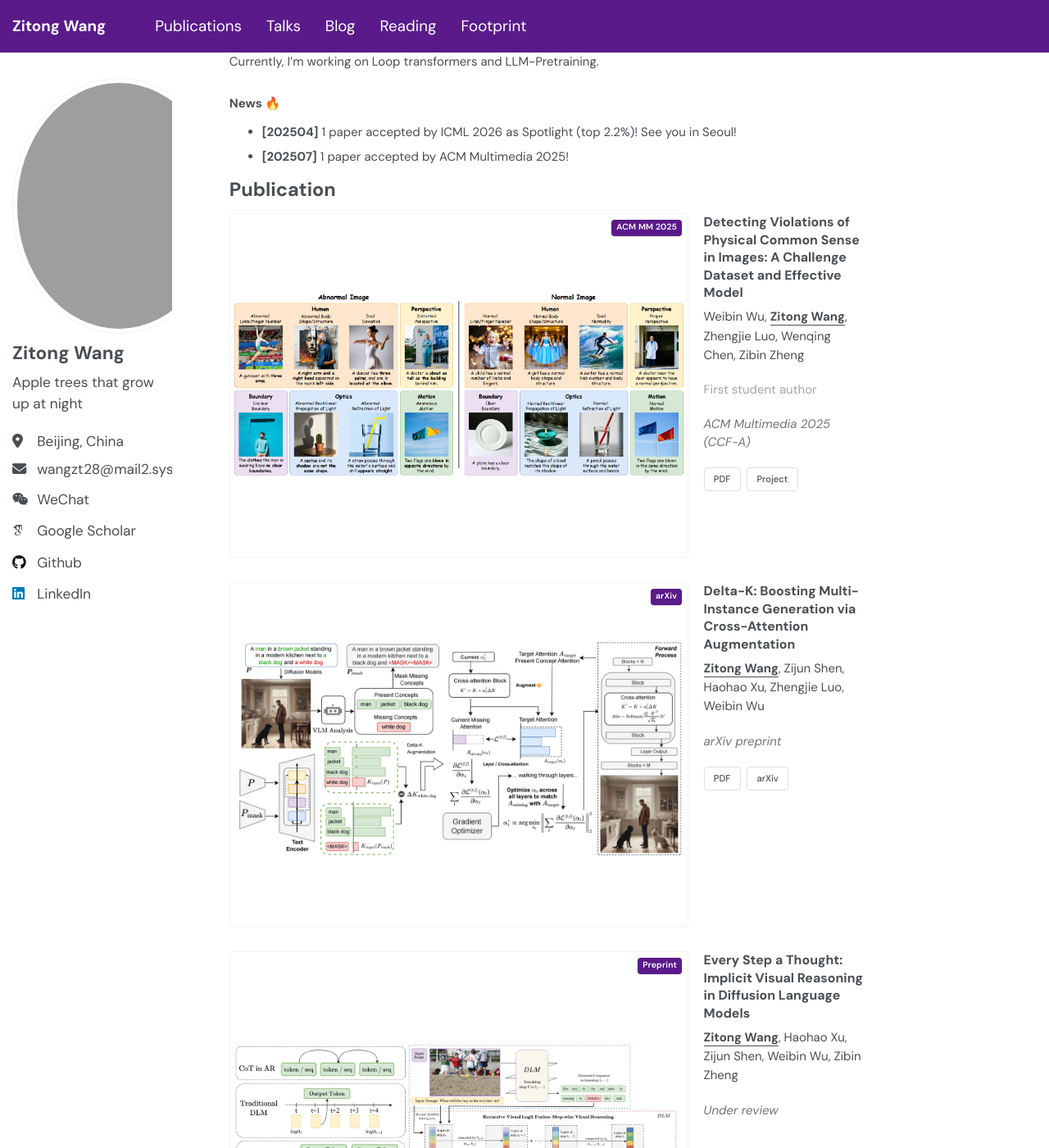
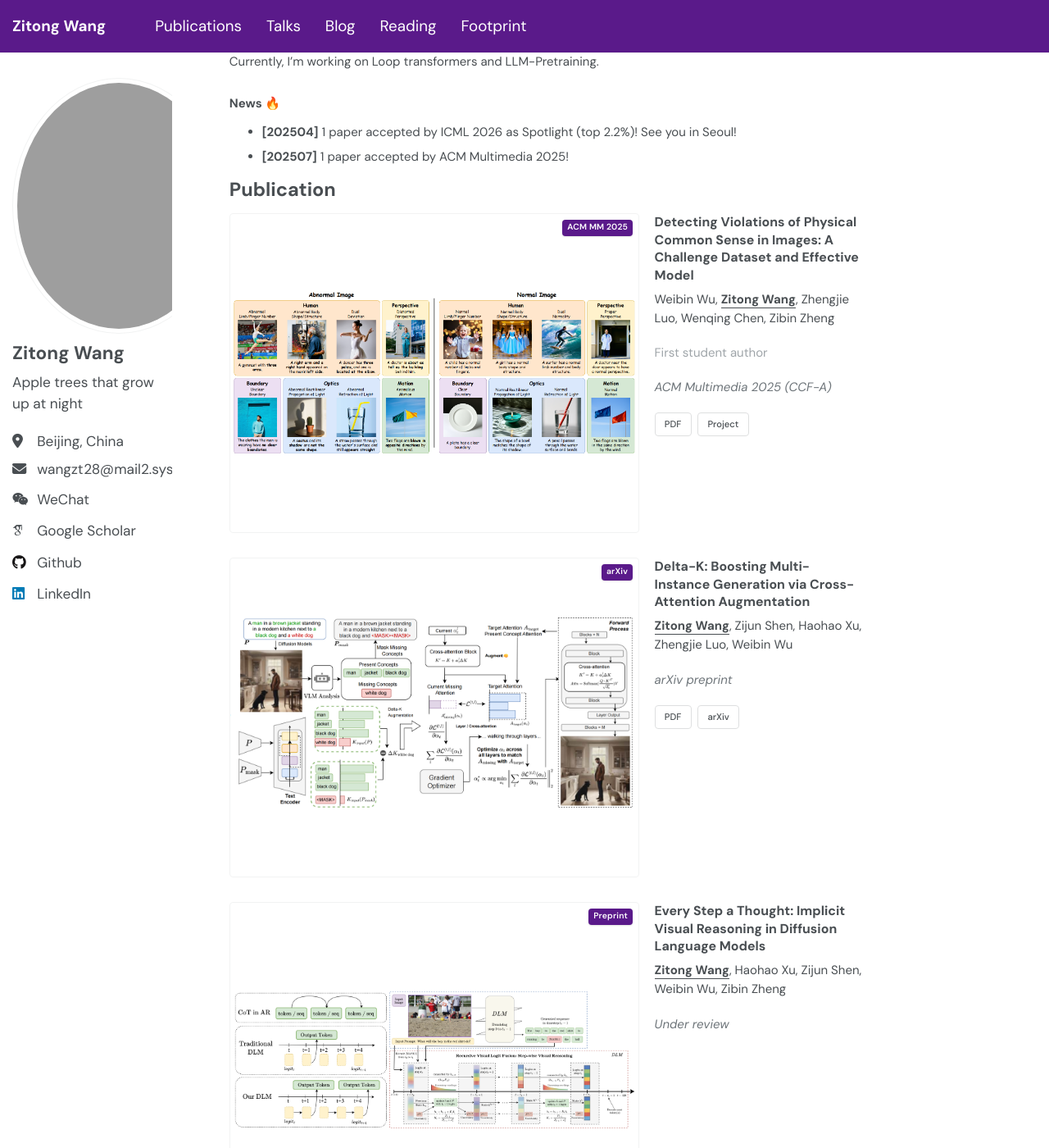
Before and after one commit to ZitongWang018/ZitongWang018.github.io, a Jekyll site: the page built from _pages/about.md, in a window 1280 px wide and 1400 px high, scrolled down 192 px. Shown: the whole window at 82% size. Built offline with Jekyll 4.4.1, drawn with Linux system fonts in a browser that asks for light colours; some web fonts are replaced.

Commit message:
Publication teasers: slightly smaller frame, narrower width (500x390)

```diff
--- a/_data/publications.yml
+++ b/_data/publications.yml
@@ -1,7 +1,7 @@
 # Homepage publication cards — rendered by _includes/publications-list.html
 #
 # 缩略图流程：
-# 1) 准备 teaser 图（jpg/png/webp）。左侧固定框约 560×420px；整图包含在框内（object-fit: contain）；不足处留白为白底。
+# 1) 准备 teaser 图（jpg/png/webp）。左侧固定框约 500×390px；整图包含在框内（object-fit: contain）；不足处留白为白底。
 # 2) 把文件放进仓库的 images/（或 images/pubs/ 子文件夹亦可）。
 # 3) 在下面对应论文条目里增加一行：teaser: "/images/你的文件名.png"
 #    （路径以站点根目录为准，开头要有 /；与 permalink/baseurl 无关，Jekyll 会 relative_url。）
--- a/_sass/_publication-cards.scss
+++ b/_sass/_publication-cards.scss
@@ -4,8 +4,8 @@
 
 $pub-badge-purple: #5a1a8a;
 /* Teaser — fixed frame for homepage publication thumbnails (contain, white letterboxing). */
-$pub-thumb-box-width: 560px;
-$pub-thumb-box-height: 420px;
+$pub-thumb-box-width: 500px;
+$pub-thumb-box-height: 390px;
 
 .pub-cards {
   margin: 1rem 0 2rem;
```
